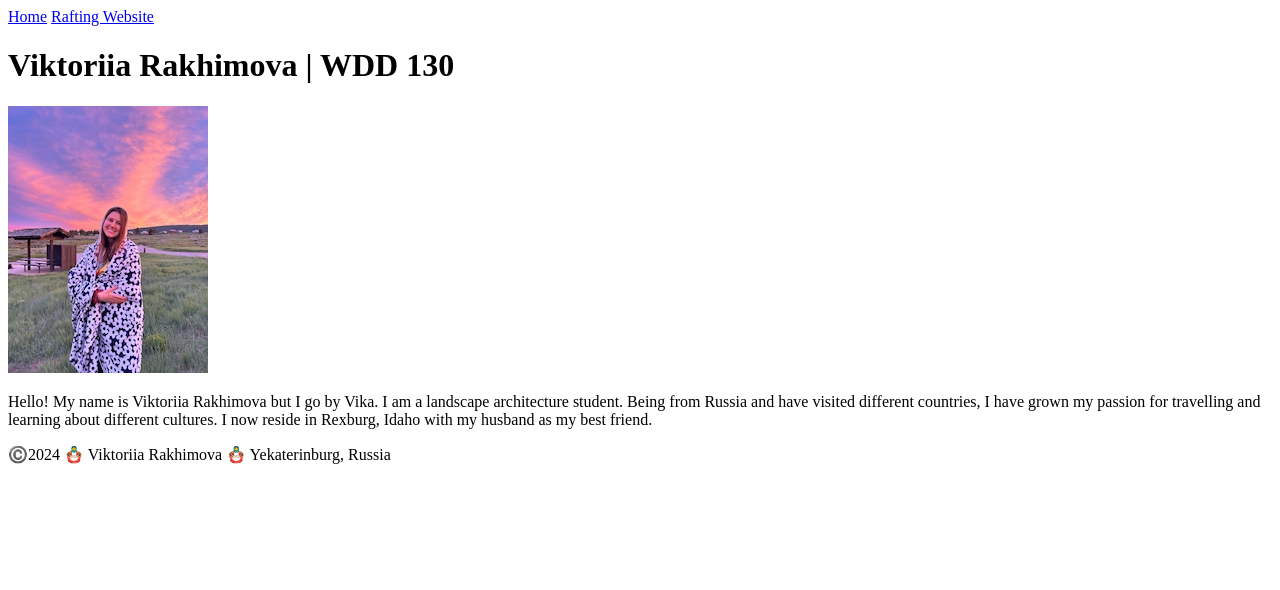
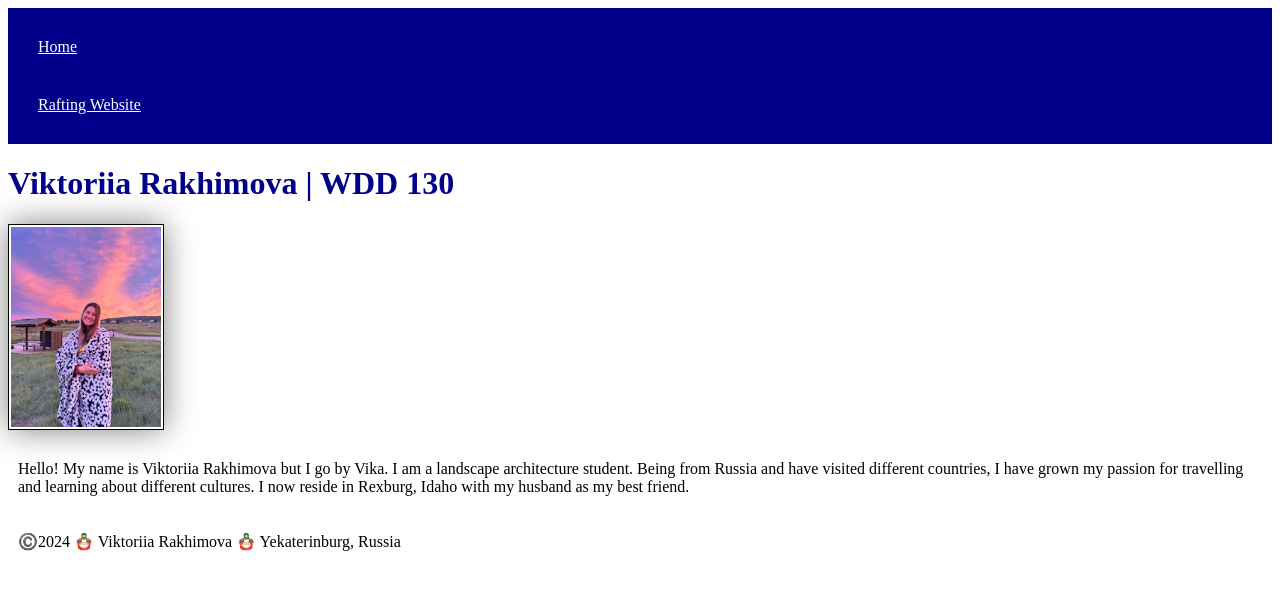
Before and after one commit to vctriara/wdd130, a plain HTML site: page index.html in a window 1280 px wide. Drawn offline with Linux system fonts and the light colour scheme.

Commit message:
added css

```diff
--- a/index.html
+++ b/index.html
@@ -4,6 +4,7 @@
         <meta charset="utf-8">
         <meta name="viewport" content="width=device=width">
         <title> Viktoriia Rakhimova | WDD 130</title>
+        <link rel="stylesheet" href="styles/styles.css">
         </head>
     <body>
         <header>
--- /dev/null
+++ b/styles/styles.css
@@ -0,0 +1,22 @@
+nav {
+    background-color: darkblue;
+    padding: 10px;
+}
+nav a{
+    color: white;
+    display: block;
+    padding: 20px;
+}
+h1 {
+    color: darkblue;
+}
+img {
+    width: 150px;
+    height: auto;
+    border: 1px solid black;
+    padding: 2px;
+    box-shadow: 0 0 30px gray;
+}
+p {
+    padding: 10px;
+}
```
Also changed, not shown: week02/holygrail.html (+1 -1 lines), week2/holygrail.html (deleted, +0 -37 lines).
